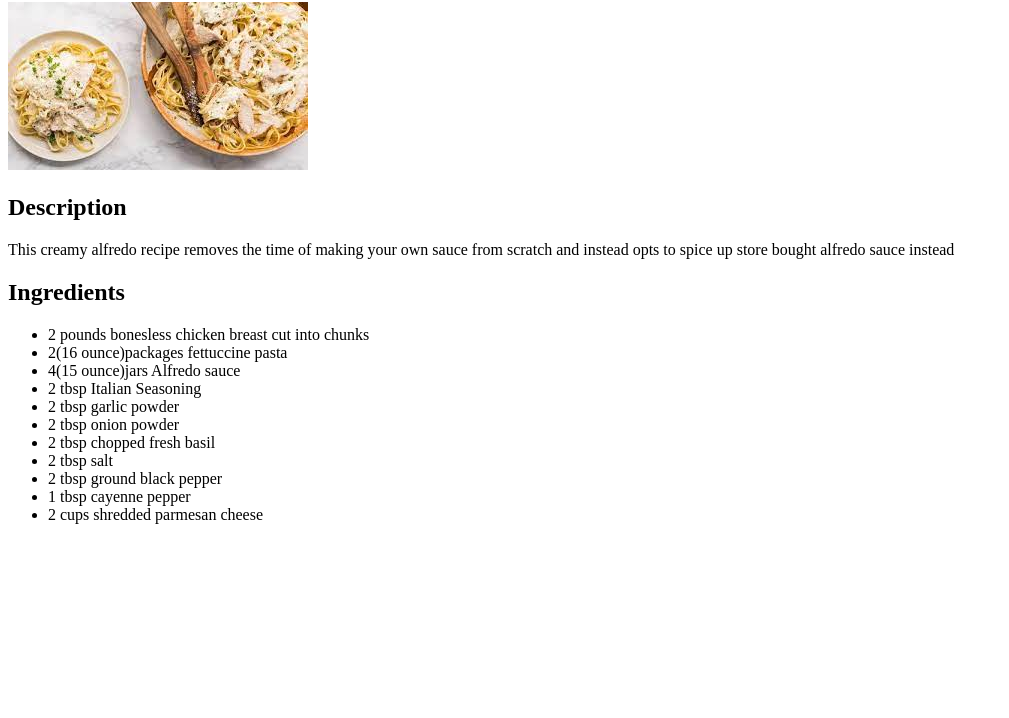
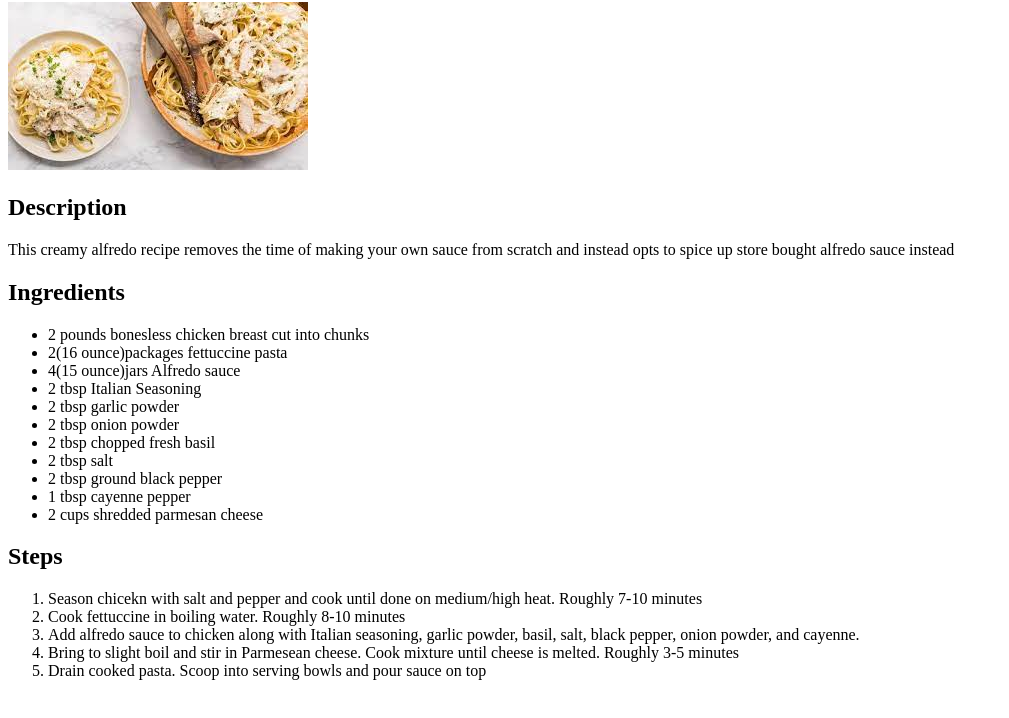
Before and after one commit to membrain12/odin_recipes, a plain HTML site: page recipes/chicken-alfredo.html in a window 1280 px wide. Shown: the part 78-796 px from the top of the page, without its empty margins (0-1009 px from the left). Drawn offline with Linux system fonts and the light colour scheme.

Commit message:
Add alfred recipe instructions

```diff
--- a/recipes/chicken-alfredo.html
+++ b/recipes/chicken-alfredo.html
@@ -27,5 +27,15 @@
         <li>1 tbsp cayenne pepper</li>
         <li>2 cups shredded parmesan cheese</li>
     </ul>
+
+    <h2>Steps</h2>
+    <ol>
+        <li>Season chicekn with salt and pepper and cook until done on medium/high heat. Roughly 7-10 minutes</li>
+        <li>Cook fettuccine in boiling water. Roughly 8-10 minutes</li>
+        <li>Add alfredo sauce to chicken along with Italian seasoning, garlic powder, basil, salt, black pepper, onion powder, and cayenne.</li>
+        <li>Bring to slight boil and stir in Parmesean cheese. Cook mixture until cheese is melted. Roughly 3-5 minutes</li>
+        <li>Drain cooked pasta. Scoop into serving bowls and pour sauce on top</li>
+
+    </ol>
 </body>
 </html>
```
